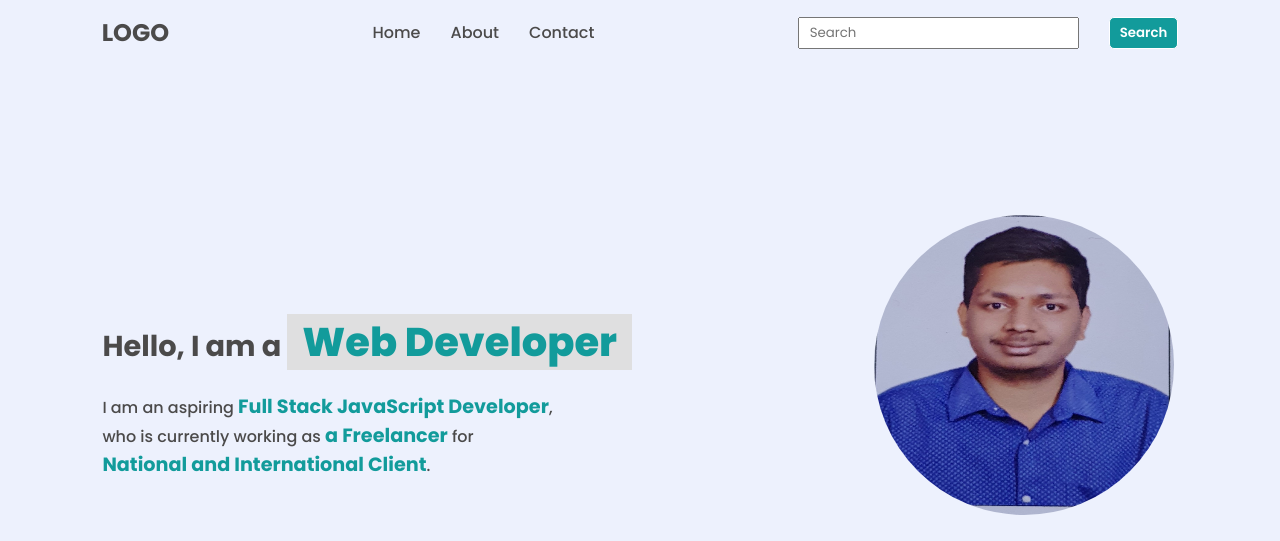
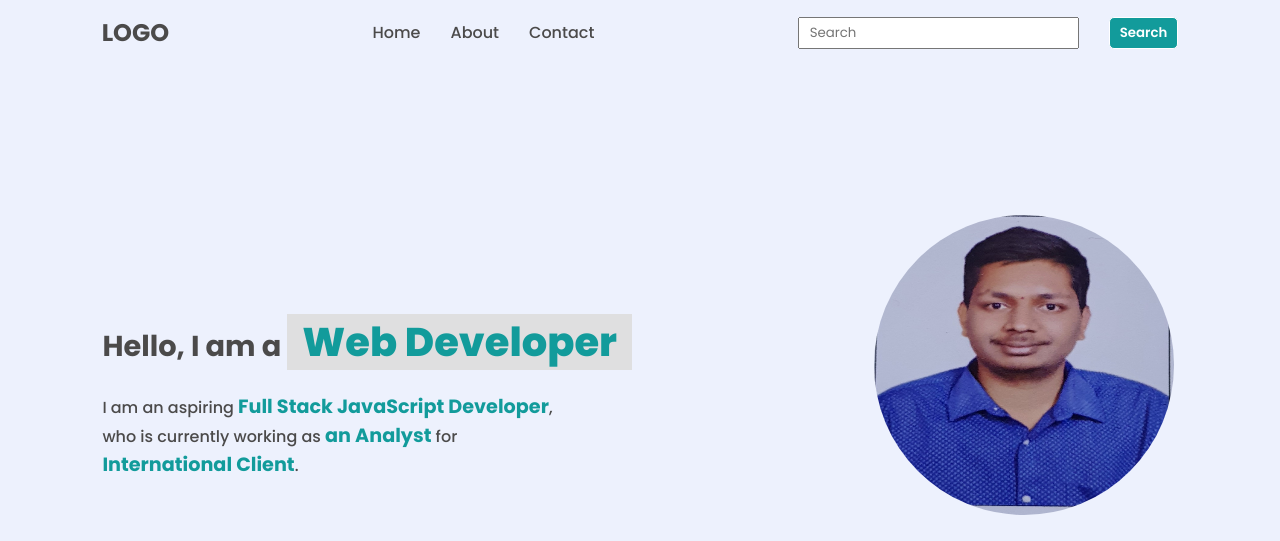
Before and after one commit to RHSrinivas/Sample-Portfolio-website, a plain HTML site: page index.html in a window 1280 px wide. Shown: the top 541 px of the page. Drawn offline with Linux system fonts and the light colour scheme.

Commit message:
pushed new index  changes

```diff
--- a/index.html
+++ b/index.html
@@ -54,8 +54,8 @@
         <h1>Hello, I am a <span>Web Developer</span></h1>
         <p>
           I am an aspiring <span>Full Stack JavaScript Developer</span>,
-          <br />who is currently working as <span>a Freelancer</span> for <br />
-          <span>National and International Client</span>.
+          <br />who is currently working as <span>an Analyst</span> for <br />
+          <span> International Client</span>.
         </p>
       </div>
 
```
